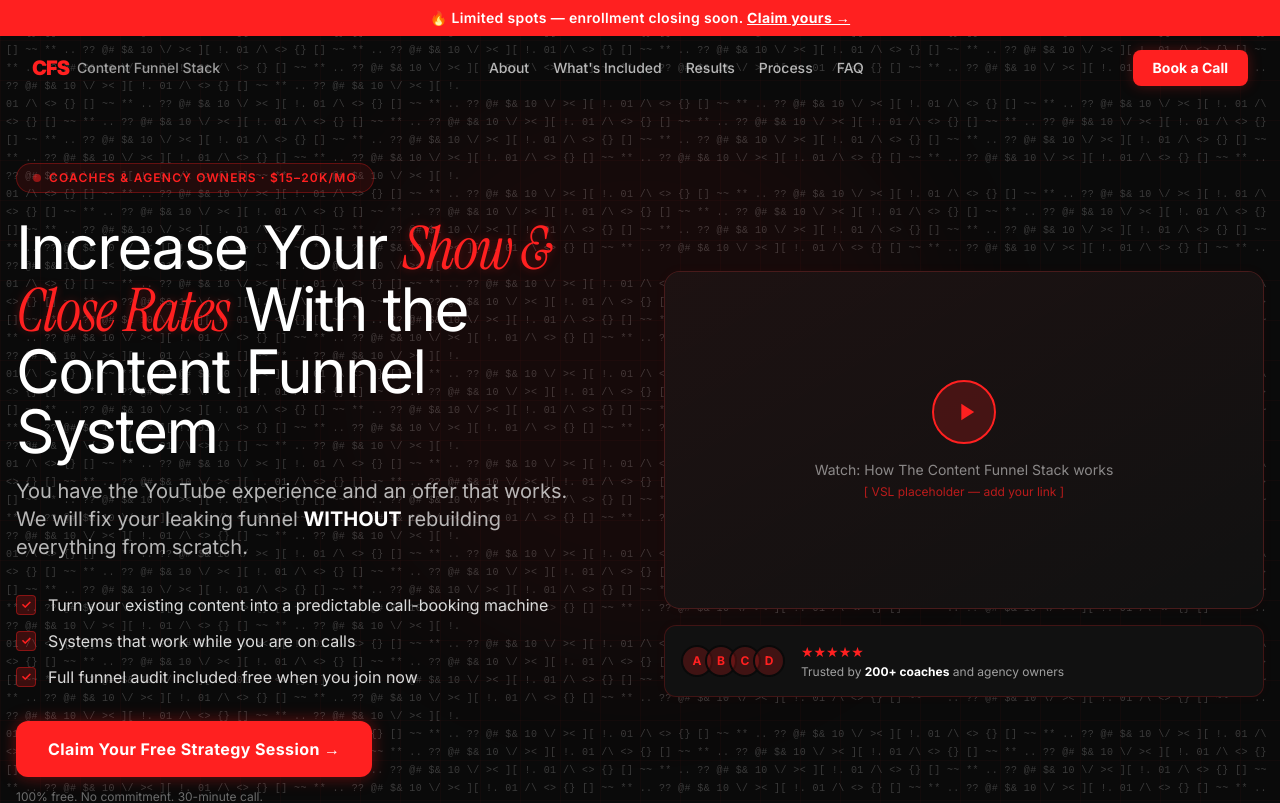
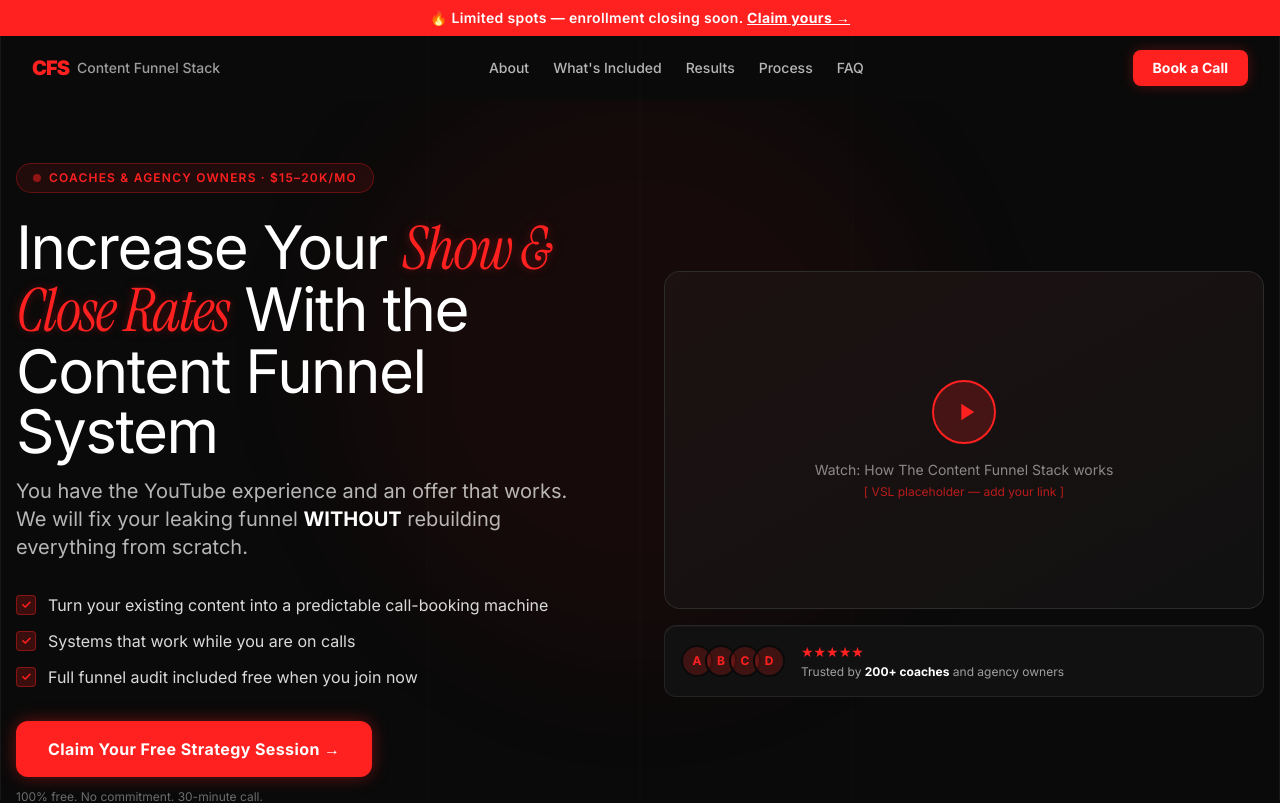
Before and after one commit to mikeyxanthony/content-funnel-stack, a Next.js app: page / in a window 1280 px wide. Shown: the top 803 px of the page. Built offline with nearby package versions, Linux system fonts and the light colour scheme.

Commit message:
feat: replace ASCII background with LayoutRails system — vertical guide lines, section dividers, architectural card borders

```diff
--- a/src/app/globals.css
+++ b/src/app/globals.css
@@ -5,15 +5,14 @@
 @tailwind utilities;
 
 * { box-sizing: border-box; padding: 0; margin: 0; }
-/* overflow-x only on html — setting it on body creates a stacking context
-   that clips position:fixed children (the ASCII layer) */
+/* overflow-x on html only — setting it on body creates a stacking context
+   that can clip position:fixed children */
 html { max-width: 100vw; overflow-x: hidden; scroll-behavior: smooth; }
 body {
   background-color: #0A0A0A;
   color: #ffffff;
   font-family: Inter, system-ui, sans-serif;
-  background-image: linear-gradient(rgba(255,32,32,0.03) 1px, transparent 1px), linear-gradient(90deg, rgba(255,32,32,0.03) 1px, transparent 1px);
-  background-size: 40px 40px;
+  /* No tiled/repeated background patterns */
 }
 
 /* Heading typography — Inter Regular */
@@ -23,21 +22,48 @@ h1, h2, h3, h4, h5, h6 {
   letter-spacing: -0.01em;
 }
 
-/* Instrument Serif — force applied, !important to beat Tailwind resets */
+/* Instrument Serif — forced via explicit class */
 .serif-highlight {
   font-family: 'Instrument Serif', Georgia, serif !important;
   font-style: italic !important;
 }
 
+/* Scrollbar */
 ::-webkit-scrollbar { width: 6px; }
 ::-webkit-scrollbar-track { background: #0A0A0A; }
 ::-webkit-scrollbar-thumb { background: #FF2020; border-radius: 3px; }
 
+/* ─── Layout system ─────────────────────────────────────────────────────────── */
+
+/* Structural card border — neutral architectural, not brand-coloured */
+.neon-border {
+  border: 1px solid rgba(255,255,255,0.08);
+  box-shadow: inset 0 1px 0 rgba(255,255,255,0.04);
+}
+
+/* Subtle horizontal section dividers */
+section + section {
+  border-top: 1px solid rgba(255,255,255,0.04);
+}
+
+/* ─── Brand utilities ────────────────────────────────────────────────────────── */
 .neon-glow { text-shadow: 0 0 8px rgba(255,32,32,0.28), 0 0 18px rgba(255,32,32,0.10); }
-.neon-border { border: 1px solid rgba(255,32,32,0.2); box-shadow: 0 0 12px rgba(255,32,32,0.04); }
-.neon-btn { background: #FF2020; color: #ffffff; font-weight: 700; transition: all 0.2s; box-shadow: 0 0 14px rgba(255,32,32,0.28); display: inline-block; }
-.neon-btn:hover { background: #ff3d3d; box-shadow: 0 0 22px rgba(255,32,32,0.45); transform: translateY(-1px); }
 
+.neon-btn {
+  background: #FF2020;
+  color: #ffffff;
+  font-weight: 700;
+  transition: all 0.2s;
+  box-shadow: 0 0 14px rgba(255,32,32,0.28);
+  display: inline-block;
+}
+.neon-btn:hover {
+  background: #ff3d3d;
+  box-shadow: 0 0 22px rgba(255,32,32,0.45);
+  transform: translateY(-1px);
+}
+
+/* ─── Animations ─────────────────────────────────────────────────────────────── */
 @keyframes fadeInUp { from { opacity: 0; transform: translateY(24px); } to { opacity: 1; transform: translateY(0); } }
 .animate-fade-in-up { animation: fadeInUp 0.6s ease-out forwards; }
 
--- a/src/app/layout.tsx
+++ b/src/app/layout.tsx
@@ -1,6 +1,6 @@
 import type { Metadata } from "next";
 import "./globals.css";
-import AsciiBackground from "@/components/AsciiBackground";
+import LayoutRails from "@/components/LayoutRails";
 
 export const metadata: Metadata = {
   title: "The Content Funnel Stack | Increase Your Show & Close Rates",
@@ -19,7 +19,9 @@ export default function RootLayout({ children }: { children: React.ReactNode })
         />
       </head>
       <body className="antialiased bg-[#0A0A0A] text-white">
-        <AsciiBackground />
+        {/* Architectural layout guide rails — sits at z-index 0 behind all content */}
+        <LayoutRails />
+        {/* Page content — z-index 1 keeps it above the rail layer */}
         <div className="relative" style={{ zIndex: 1 }}>
           {children}
         </div>
--- a/src/components/AsciiBackground.tsx
+++ b/src/components/AsciiBackground.tsx
@@ -1,42 +1,5 @@
-const CHARS = "01 /\\ <> {} [] ~~ ** .. ?? @# $& 10 \\/ >< ][ !. ";
-const ROW = CHARS.repeat(18);
-const ROWS = Array.from({ length: 55 }, () => ROW);
-
+// ASCII background removed — replaced by LayoutRails.
+// Kept as an empty export so any stale imports don’t break.
 export default function AsciiBackground() {
-  return (
-    <div
-      aria-hidden="true"
-      className="pointer-events-none select-none"
-      style={{
-        // Explicit inline positioning — avoids any Tailwind purge or
-        // class-ordering issue. 100vw/100vh ensures full viewport on
-        // mobile Safari where inset-0 can misbehave.
-        position: "fixed",
-        top: 0,
-        left: 0,
-        width: "100vw",
-        height: "100vh",
-        zIndex: 0,
-        overflow: "hidden",
-      }}
-    >
-      <pre
-        style={{
-          fontFamily: "monospace",
-          fontSize: "10px",
-          lineHeight: "1.8",
-          letterSpacing: "0.04em",
-          color: "rgba(255,255,255,0.20)",
-          whiteSpace: "pre-wrap",
-          wordBreak: "break-all",
-          width: "100%",
-          height: "100%",
-          overflow: "hidden",
-          padding: "6px",
-        }}
-      >
-        {ROWS.join("\n")}
-      </pre>
-    </div>
-  );
+  return null;
 }
--- /dev/null
+++ b/src/components/LayoutRails.tsx
@@ -0,0 +1,57 @@
+/**
+ * LayoutRails
+ * Vertical guide lines tied to the max-w-7xl content container.
+ * Responsive:
+ *   Mobile  (< md)  — 2 outer frame rails only
+ *   Tablet  (md-lg)  — outer rails + center guide
+ *   Desktop (lg+)    — outer rails + center + two third-column guides
+ *
+ * No tiled patterns. No backgrounds. Pure architectural guide lines.
+ */
+export default function LayoutRails() {
+  return (
+    <div
+      aria-hidden="true"
+      className="fixed inset-0 pointer-events-none select-none"
+      style={{ zIndex: 0 }}
+    >
+      {/* Container aligned to max-w-7xl (1280px) */}
+      <div
+        className="relative h-full mx-auto"
+        style={{ maxWidth: "1280px", width: "100%" }}
+      >
+        {/* Left outer frame rail — all breakpoints */}
+        <div
+          className="absolute inset-y-0 left-0 w-px"
+          style={{ background: "rgba(255,255,255,0.055)" }}
+        />
+        {/* Right outer frame rail — all breakpoints */}
+        <div
+          className="absolute inset-y-0 right-0 w-px"
+          style={{ background: "rgba(255,255,255,0.055)" }}
+        />
+
+        {/* Center guide — tablet and up (md+) */}
+        <div
+          className="absolute inset-y-0 w-px hidden md:block"
+          style={{
+            left: "50%",
+            transform: "translateX(-0.5px)",
+            background: "rgba(255,255,255,0.028)",
+          }}
+        />
+
+        {/* Left-third guide — desktop only (lg+) */}
+        <div
+          className="absolute inset-y-0 w-px hidden lg:block"
+          style={{ left: "33.333%", background: "rgba(255,255,255,0.018)" }}
+        />
+        {/* Right-third guide — desktop only (lg+) */}
+        <div
+          className="absolute inset-y-0 w-px hidden lg:block"
+          style={{ right: "33.333%", background: "rgba(255,255,255,0.018)" }}
+        />
+      </div>
+    </div>
+  );
+}
```
